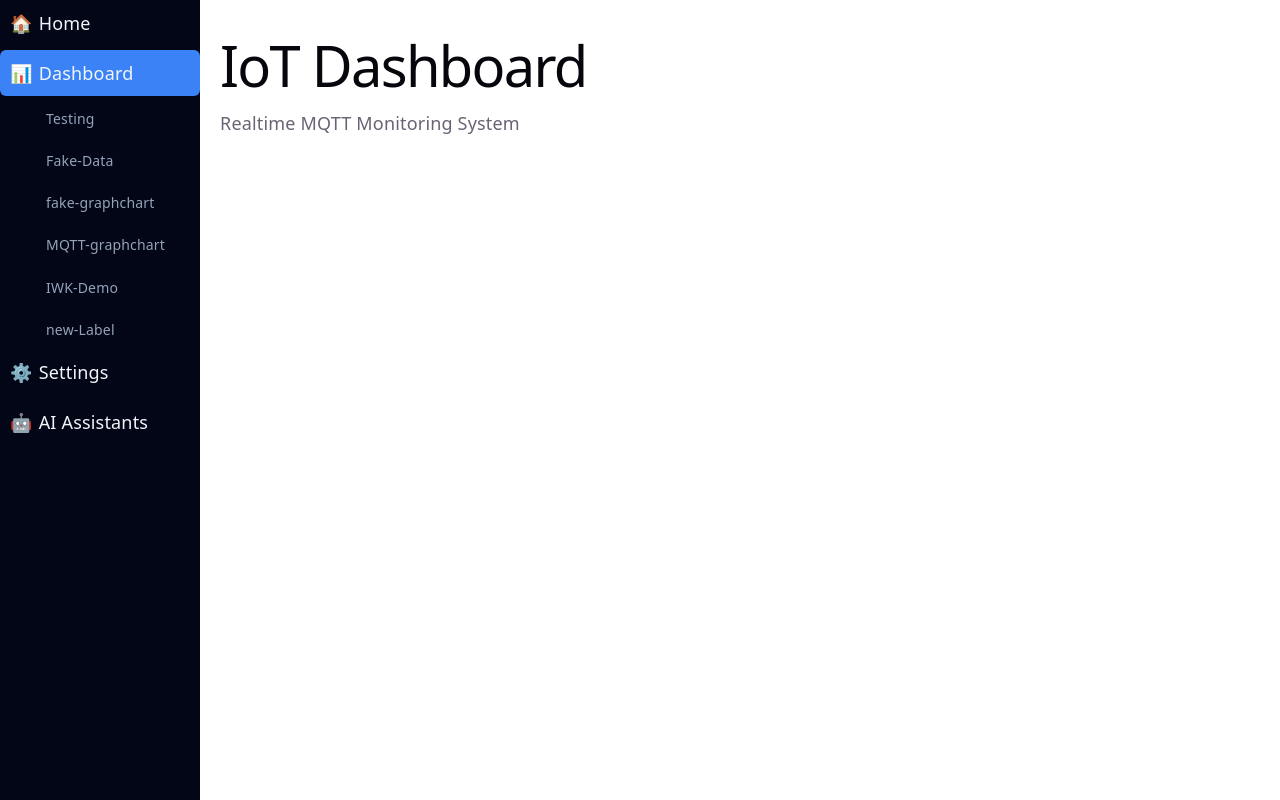
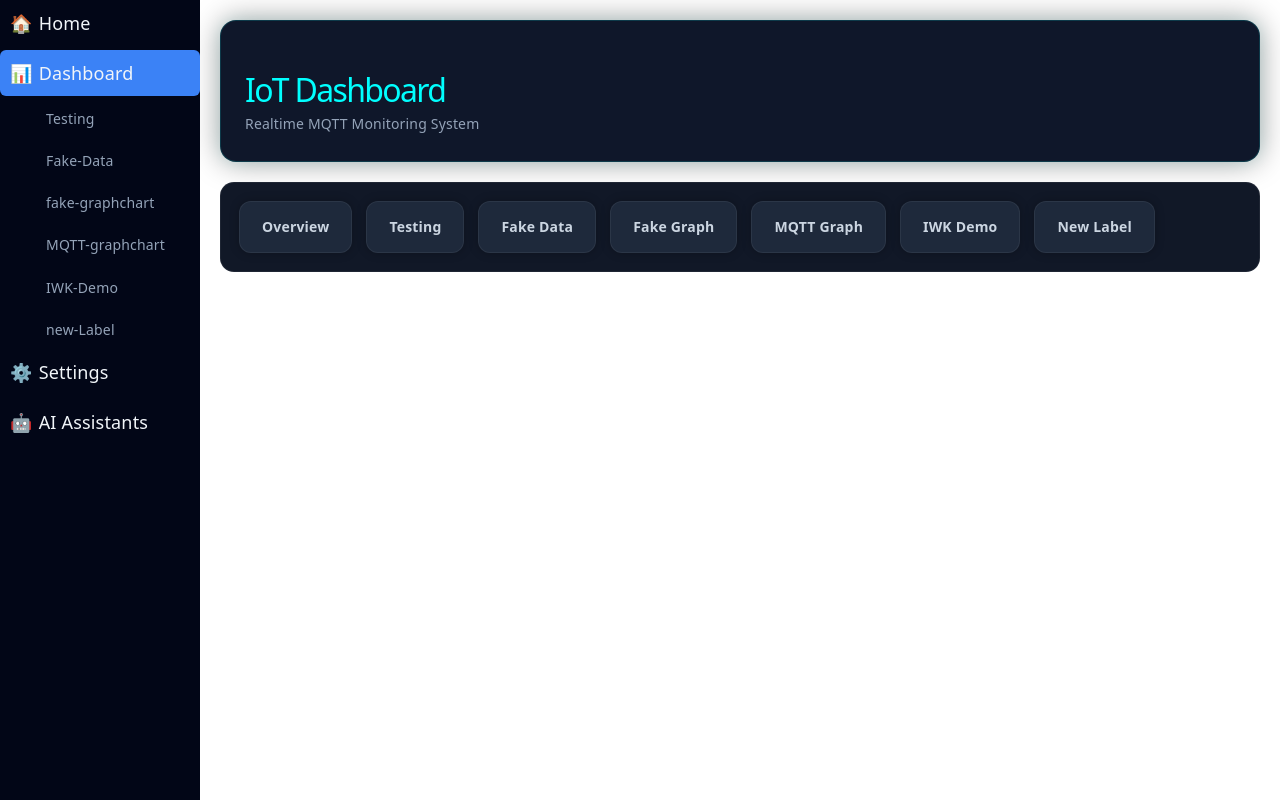
Before and after one commit to shenq0428/react-mqtt-iot-dashboard, a React app in the folder frontend/: page /dashboard in a window 1280 px wide. Built offline with nearby package versions, Linux system fonts and the light colour scheme; no server answers; the HTML template or start-up script is replaced by a standard one.

Commit message:
added dashboardtab and active dashboard tab glow by using Navlink

```diff
--- a/frontend/src/App.css
+++ b/frontend/src/App.css
@@ -229,3 +229,111 @@ gap: 20px;
 .recharts-line-curve {
   filter: drop-shadow(0 0 4px cyan);
 }
+
+.dashboard_layout {
+  display: flex;
+  flex-direction: column;
+}
+
+.dashboard_header {
+  background: #0f172a;
+
+  padding: 24px;
+
+  border-radius: 16px;
+
+  margin-bottom: 20px;
+
+  border: 1px solid rgba(0,255,255,0.15);
+
+  box-shadow:
+    0 0 15px rgba(0,255,255,0.08),
+    0 0 30px rgba(0,0,0,0.4);
+}
+
+.dashboard_header h1 {
+  color: #00ffff;
+
+  margin-bottom: 8px;
+
+  font-size: 32px;
+}
+
+.dashboard_header p {
+  color: #94a3b8;
+
+  font-size: 14px;
+}
+
+.dashboard_tabs {
+
+  display: flex;
+
+  flex-wrap: wrap;
+
+  gap: 14px;
+
+  margin-bottom: 24px;
+
+  padding: 18px;
+
+  background: #111827;
+
+  border-radius: 14px;
+
+  border: 1px solid rgba(255,255,255,0.06);
+
+}
+
+.dashboard_tab {
+
+  text-decoration: none;
+
+  color: #cbd5e1;
+
+  padding: 12px 22px;
+
+  border-radius: 12px;
+
+  transition: all 0.25s ease;
+
+  font-size: 14px;
+
+  font-weight: 600;
+
+  background: #1e293b;
+
+  border: 1px solid rgba(255,255,255,0.06);
+
+  box-shadow:
+    0 0 10px rgba(0,0,0,0.25);
+
+}
+
+.dashboard_tab:hover {
+
+  background: rgba(0,255,255,0.12);
+
+  color: #00ffff;
+
+  border: 1px solid rgba(0,255,255,0.4);
+
+  box-shadow:
+    0 0 12px rgba(0,255,255,0.25);
+
+  transform: translateY(-2px);
+
+}
+.active_dashboard_tab {
+
+  background: rgba(0,255,255,0.15);
+
+  color: #00ffff;
+
+  border: 1px solid rgba(0,255,255,0.4);
+
+  box-shadow:
+    0 0 12px rgba(0,255,255,0.3),
+    0 0 25px rgba(0,255,255,0.12);
+
+}
--- a/frontend/src/pages/dashboard/DashboardLayout.jsx
+++ b/frontend/src/pages/dashboard/DashboardLayout.jsx
@@ -1,5 +1,5 @@
 import { Routes, Route } from "react-router-dom"
-import { Outlet } from "react-router-dom"
+import { Outlet, NavLink } from "react-router-dom"
 
 import DashboardOverview from "./DashboardOverview"
 import TestingPage from "./TestingPage"
@@ -20,6 +20,22 @@ function DashboardLayout({ data, loading }) {
                 <p>Realtime MQTT Monitoring System</p>
 
             </div>
+            <div className="dashboard_tabs">
+                <NavLink to="/dashboard" className="dashboard_tab" >
+                Overview</NavLink>
+                <NavLink to="/dashboard/testing" className={({ isActive }) => isActive    ? "dashboard_tab active_dashboard_tab"    : "dashboard_tab"}>
+                Testing</NavLink>
+                <NavLink to="/dashboard/fake-data" className={({ isActive }) => isActive    ? "dashboard_tab active_dashboard_tab"    : "dashboard_tab"}>
+                Fake Data</NavLink>
+                <NavLink to="/dashboard/fake-graphchart" className={({ isActive }) => isActive    ? "dashboard_tab active_dashboard_tab"    : "dashboard_tab"}>
+                Fake Graph</NavLink>
+                <NavLink to="/dashboard/mqtt-graphchart" className={({ isActive }) => isActive    ? "dashboard_tab active_dashboard_tab"    : "dashboard_tab"}>
+                MQTT Graph</NavLink>
+                <NavLink to="/dashboard/iwk" className={({ isActive }) => isActive    ? "dashboard_tab active_dashboard_tab"    : "dashboard_tab"}>
+                IWK Demo</NavLink>
+                <NavLink to="/dashboard/new-label" className={({ isActive }) => isActive    ? "dashboard_tab active_dashboard_tab"    : "dashboard_tab"}>
+                New Label</NavLink>
+            </div>
 
             <Outlet />
 
```
